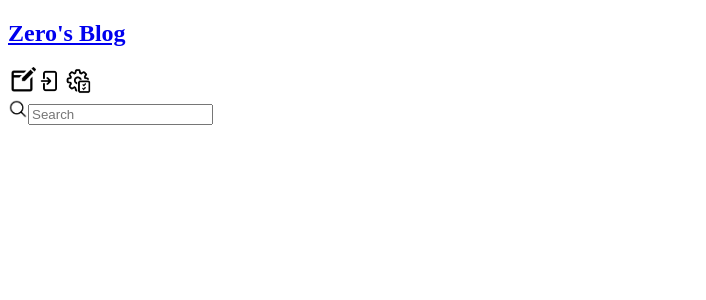
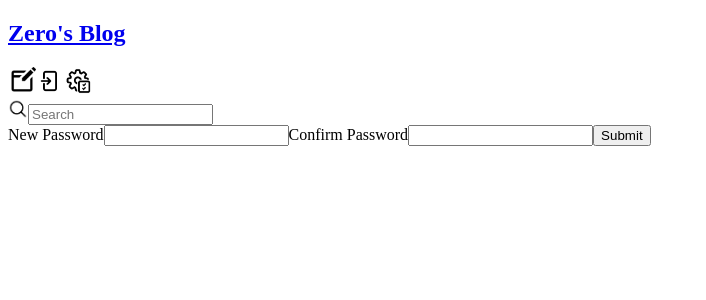
Before and after one commit to ahmadxgani/react-blog-frontend, a React (Create React App) app: page /recovery-password in a window 1280 px wide. Before the commit this address had no page. Shown: the top 300 px of the page, without its empty margins (0-706 px from the left). Built offline with nearby package versions, Linux system fonts and the light colour scheme.

Commit message:
feat: add recovery and register components

```diff
--- a/src/components/auth/Login.tsx
+++ b/src/components/auth/Login.tsx
@@ -1,3 +1,5 @@
+import { Link } from "react-router-dom";
+
 const Login = () => {
   return (
     <div className="flex flex-col">
@@ -9,6 +11,10 @@ const Login = () => {
         <input type="checkbox" name="rememberme" id="rememberme" />
         <label htmlFor="rememberme">Remember me</label>
       </div>
+      <p>
+        Don't have an account yet? <Link to="/register">Register</Link>
+      </p>
+      <Link to="/recovery-password">Forgot password?</Link>
       <button>Submit</button>
     </div>
   );
--- /dev/null
+++ b/src/components/auth/Recovery.tsx
@@ -0,0 +1,13 @@
+const Recovery = () => {
+  return (
+    <div className="flex flex-col">
+      <label htmlFor="password">New Password</label>
+      <input type="password" name="password" id="password" />
+      <label htmlFor="password">Confirm Password</label>
+      <input type="password" name="confirmPassword" id="confirmPassword" />
+      <button>Submit</button>
+    </div>
+  );
+};
+
+export default Recovery;
--- /dev/null
+++ b/src/components/auth/Register.tsx
@@ -0,0 +1,5 @@
+const Register = () => {
+  return <p className="text-center">Register Page!</p>;
+};
+
+export default Register;
--- a/src/components/templates/Main.tsx
+++ b/src/components/templates/Main.tsx
@@ -1,6 +1,8 @@
 import { Route, Routes } from "react-router-dom";
 import Dashboard from "../admin/Dashboard";
 import Login from "../auth/Login";
+import Recovery from "../auth/Recovery";
+import Register from "../auth/Register";
 import DetailPost from "../post/DetailPost";
 import NewPost from "../post/NewPost";
 import ShowAllPost from "../post/ShowAllPost";
@@ -13,6 +15,8 @@ function Main() {
         <Route path="/dashboard" element={<Dashboard />} />
         <Route path="/post" element={<NewPost />} />
         <Route path="/login" element={<Login />} />
+        <Route path="/register" element={<Register />} />
+        <Route path="/recovery-password" element={<Recovery />} />
         <Route path="/post/26be68a2-ec55-4fc7-bcae-3eb8d89929e1" element={<DetailPost />} />
       </Routes>
     </main>
```
